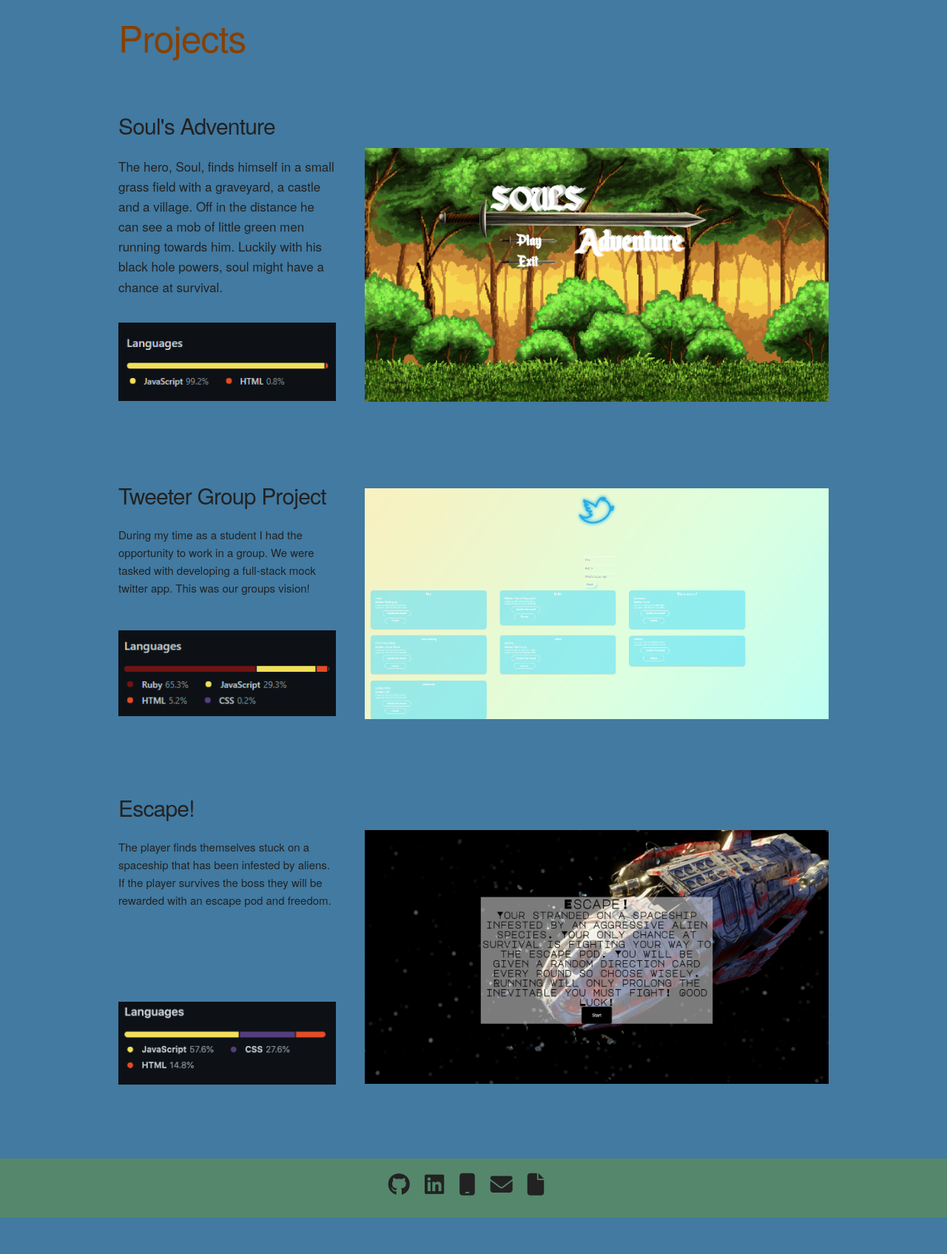
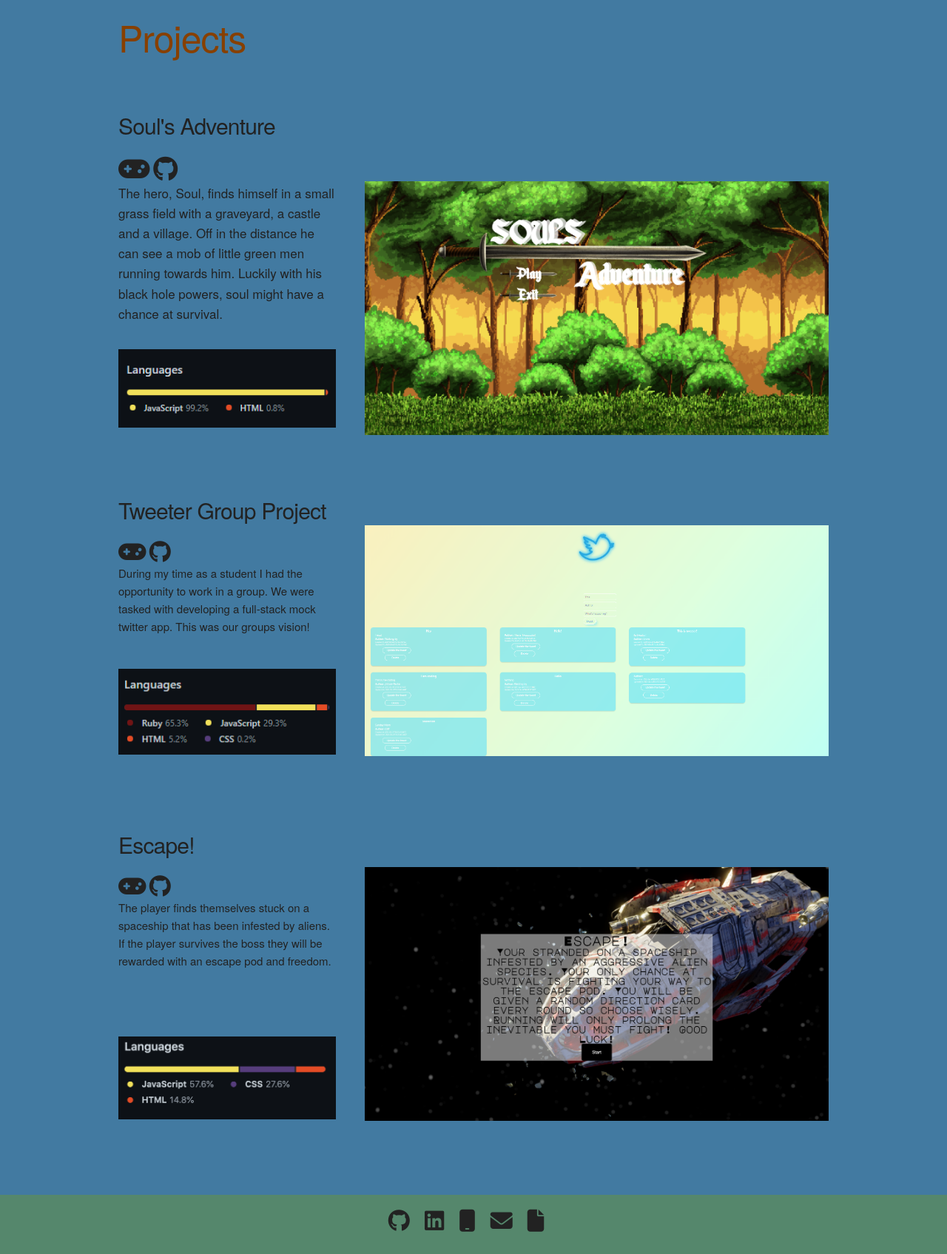
Before and after one commit to c-usher/portfolio, a PHP site: page / in a window 1280 px wide. Shown: the part 549-2244 px from the top of the page at 74% size. Before the commit the page ends 2195 px from the top, so only its background shows below. Run offline with PHP 8.4, Linux system fonts and the light colour scheme; some libraries are stand-ins or nearby versions.

Commit message:
more styoing and links to each project

```diff
--- a/css/style.css
+++ b/css/style.css
@@ -71,7 +71,7 @@ li {
 
 /* tweeter */
 .tweeter-row {
-  padding-top: 55rem;
+  padding-top: 57rem;
 }
 
 /* escape game */
@@ -84,7 +84,7 @@ li {
 .souls-adventure-img {
   position: relative;
   max-width: 100%;
-  padding-top: 10rem;
+  padding-top: 14.5rem;
 }
 
 .souls-languages-img {
@@ -96,7 +96,7 @@ li {
 .tweeter-img {
   position: relative;
   max-width: 100%;
-  padding-top: 1rem;
+  padding-top: 4rem;
 }
 
 .tweeter-languages {
@@ -114,7 +114,7 @@ li {
 }
 .escape-game-languages {
   position: relative;
-  padding-top: 10rem;
+  padding-top: 6.5rem;
   max-width: 100%;
 }
 
--- a/index.html
+++ b/index.html
@@ -30,7 +30,7 @@
             time I like to create games and other things. Please keep scrolling
             to find out more!
           </p>
-          <a href="#" class="button button-primary">Contact Me</a>
+          <a href="#contact-bar" class="button button-primary">Contact Me</a>
         </div>
       </div>
     </div>
@@ -41,6 +41,12 @@
       <div class="row">
         <div class="one-third column souls-adventure-description">
           <h4>Soul's Adventure</h4>
+          <a href="https://souls-first.herokuapp.com/"
+            ><i class="fas fa-gamepad fa-2x"></i
+          ></a>
+          <a href="https://github.com/c-usher/entslash"
+            ><i class="fab fa-github fa-2x"></i
+          ></a>
           <p>
             The hero, Soul, finds himself in a small grass field with a
             graveyard, a castle and a village. Off in the distance he can see a
@@ -63,6 +69,12 @@
         <div class="row tweeter-row">
           <div class="one-third column">
             <h4>Tweeter Group Project</h4>
+            <a href="https://tweeter-front.herokuapp.com/"
+              ><i class="fas fa-gamepad fa-2x"></i
+            ></a>
+            <a href="https://github.com/c-usher/tweet-full-stack"
+              ><i class="fab fa-github fa-2x"></i
+            ></a>
             <p>
               During my time as a student I had the opportunity to work in a
               group. We were tasked with developing a full-stack mock twitter
@@ -85,6 +97,12 @@
         <div class="row escape-game-row">
           <div class="one-third column">
             <h4>Escape!</h4>
+            <a href="https://c-usher.github.io/Escape-Game/"
+              ><i class="fas fa-gamepad fa-2x"></i
+            ></a>
+            <a href="https://github.com/c-usher/Escape-Game"
+              ><i class="fab fa-github fa-2x"></i
+            ></a>
             <p>
               The player finds themselves stuck on a spaceship that has been
               infested by aliens. If the player survives the boss they will be
```
